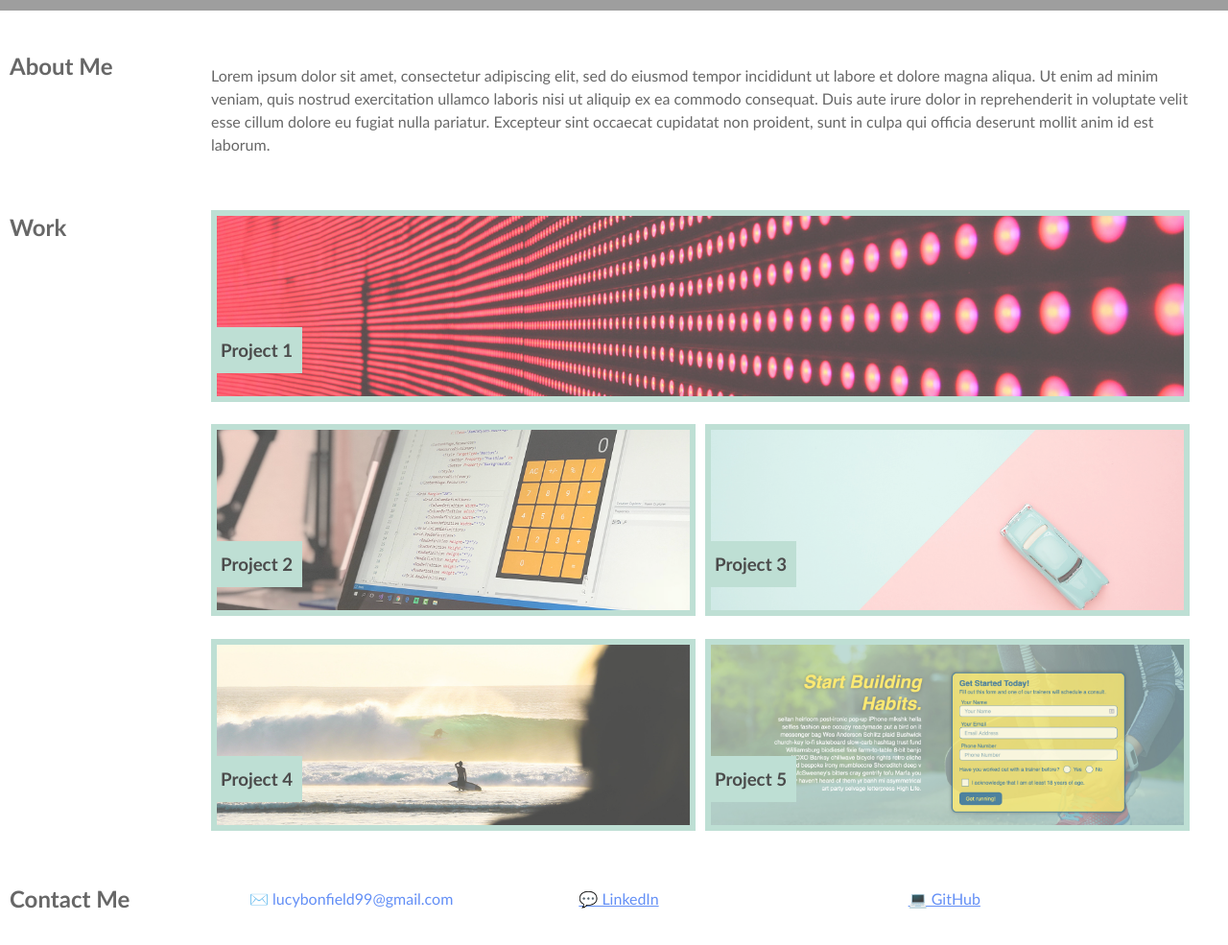
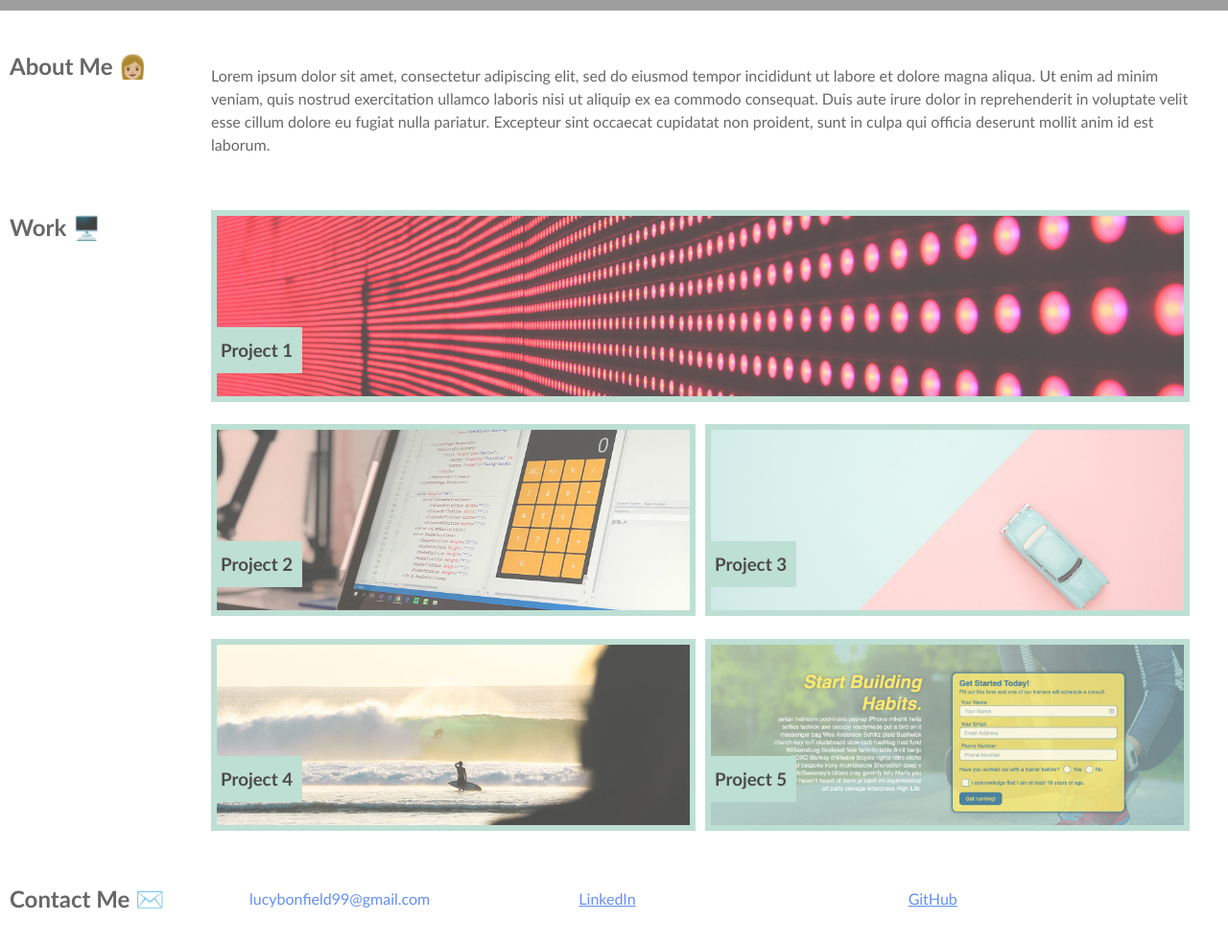
Before and after one commit to lucybonfield/CSS-Portfolio, a plain HTML site: page index.html in a window 1280 px wide. Shown: the part 331-1316 px from the top of the page at 96% size. Drawn offline with Linux system fonts and the light colour scheme; grey boxes are pictures that could not be loaded.

Commit message:
made banner responsive

```diff
--- a/css/style.css
+++ b/css/style.css
@@ -53,6 +53,7 @@ h1 {
   grid-area: webpage-title;
   text-align: right;
   padding-right: 10px;
+  resize: none;
 }
 
 header {
@@ -114,7 +115,6 @@ li a:hover {
 .hero-banner h2 {
   grid-area: heading-text;
   background-color: var(--teal);
-  width: 300px;
   text-align: center;
   margin-left: 200px;
   margin-top: 150px;
--- a/index.html
+++ b/index.html
@@ -35,7 +35,7 @@
   <main class="page-wrapper">
     <!-- about me -->
     <section class="page-section" id="about">
-      <h2>About Me</h2>
+      <h2>About Me 👩🏼</h2>
       <div class="about-text">
         <p>Lorem ipsum dolor sit amet, consectetur adipiscing elit, sed do eiusmod tempor incididunt ut
           labore et dolore magna aliqua. Ut enim ad minim veniam, quis nostrud exercitation ullamco laboris
@@ -47,7 +47,7 @@
 
     <!-- portfolio container -->
     <section class="page-section" id="work">
-      <h2>Work</h2>
+      <h2>Work 🖥️</h2>
       <!-- All links to github profile right now until I have projects to add -->
         <div class="tile" id="project-1">
           <h3>Project 1</h3>
@@ -88,15 +88,15 @@
 
     <!-- contact -->
     <section class="page-section" id="contact">
-      <h2>Contact Me</h2>
+      <h2>Contact Me ✉️</h2>
       <div class="email">
-        <a>✉️ lucybonfield99@gmail.com</a>
+        <a>lucybonfield99@gmail.com</a>
       </div>
       <div class="linkedin">
-        <a href="https://www.linkedin.com/in/lucy-bonfield-1891b714a/">💬 LinkedIn</a>
+        <a href="https://www.linkedin.com/in/lucy-bonfield-1891b714a/">LinkedIn</a>
       </div>
       <div class="github">
-        <a href="https://github.com/lucybonfield">💻 GitHub</a>
+        <a href="https://github.com/lucybonfield">GitHub</a>
       </div>
     </section>
   </main>
```
